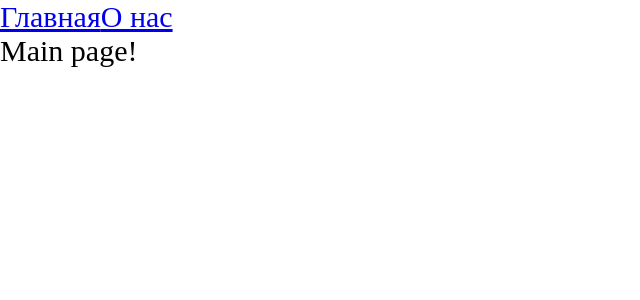
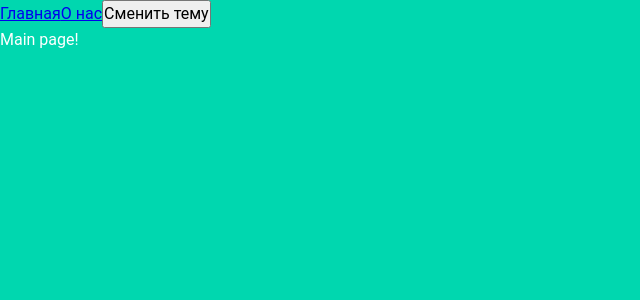
Before and after one commit to youngB0rrov/advancedFrontend, a React app: page / in a window 1280 px wide. Shown: the top 300 px of the page, without its empty margins (0-640 px from the left). Built offline with nearby package versions, Linux system fonts and the light colour scheme.

Commit message:
- Добавлена возможность менять цветовую тему приложения через useContext;

```diff
--- a/src/App.tsx
+++ b/src/App.tsx
@@ -1,15 +1,19 @@
-import {Counter} from "./components/counter/Counter";
-import "./index.scss";
+import {useContext, useState} from "react";
+import "./styles/index.scss";
 import {Routes, Route} from "react-router-dom";
 import {Link} from "react-router-dom";
 import {AboutPageAsync} from "./pages/about-page/AboutPage.async";
 import {MainPageAsync} from "./pages/main-page/MainPage.async";
 import {Suspense} from "react";
+import {ThemeContext} from "./theme/ThemeContext";
+import {useTheme} from "./theme/useTheme";
 
 export const App = () => {
+    const {theme, toggleTheme} = useTheme();
+
     return (
         <div
-            className={'app'}
+            className={`app ${theme}`}
         >
             <Link to={'/'}>
                 Главная
@@ -17,6 +21,13 @@ export const App = () => {
             <Link to={'/about'}>
                 О нас
             </Link>
+
+            <button
+                onClick={toggleTheme}
+            >
+                Сменить тему
+            </button>
+
             <Suspense fallback={<div>Loading...</div>}>
                 <Routes>
                     <Route
--- a/src/index.scss
+++ /dev/null
@@ -1,9 +0,0 @@
-.app {
-  font-size: 30px;
-}
-
-* {
-  padding: 0;
-  margin: 0;
-  box-sizing: border-box;
-}
--- a/src/index.tsx
+++ b/src/index.tsx
@@ -1,9 +1,12 @@
 import {render} from "react-dom";
 import { App } from "./App";
 import {BrowserRouter} from "react-router-dom";
+import {ThemeProvider} from "./theme/ThemeProvider";
 
 render(
     <BrowserRouter>
-        <App />
+        <ThemeProvider>
+            <App />
+        </ThemeProvider>
     </BrowserRouter>,
     document.getElementById('root'));
--- /dev/null
+++ b/src/styles/index.scss
@@ -0,0 +1,19 @@
+@import "reset.scss";
+@import "themes/dark.scss";
+@import "themes/light.scss";
+@import "variables/global.scss";
+
+.app {
+  font: var(--font-m);
+
+  background-color: var(--background-color);
+  color: var(--primary-color);
+
+  min-height: 100vh;
+}
+
+* {
+  padding: 0;
+  margin: 0;
+  box-sizing: border-box;
+}
--- /dev/null
+++ b/src/styles/reset.scss
@@ -0,0 +1,14 @@
+* {
+  margin: 0;
+  padding: 0;
+  box-sizing: border-box;
+}
+
+//Обнуление стилей для тех элементов, для которых заданы стили по умолчанию
+button,
+input,
+textarea,
+select {
+  margin: 0;
+  font: inherit;
+}
--- /dev/null
+++ b/src/styles/themes/dark.scss
@@ -0,0 +1,6 @@
+.app.light {
+  --background-color: #00d7af;
+
+  --primary-color: #ffffff;
+  --secondary-color: #c7c7c7;
+}
--- /dev/null
+++ b/src/styles/themes/light.scss
@@ -0,0 +1,6 @@
+.app.dark {
+  --background-color: #725d2d;
+
+  --primary-color: #ffffff;
+  --secondary-color: #c7c7c7;
+}
--- /dev/null
+++ b/src/styles/variables/global.scss
@@ -0,0 +1,11 @@
+:root {
+  --font-family-main: Roboto, 'Times New Roman', sans-serif;
+
+  --font-size-m: 16px;
+  --font-line-m: 24px;
+  --font-m: var(--font-size-m) / var(--font-line-m) var(--font-family-main);
+
+  --font-size-l: 24px;
+  --font-line-l: 32px;
+  --font-l: var(--font-size-l) / var(--font-line-l) var(--font-family-main);
+}
--- /dev/null
+++ b/src/theme/ThemeContext.ts
@@ -0,0 +1,18 @@
+import { createContext } from "react";
+
+
+export enum Themes {
+    LIGHT = 'light',
+    DARK = 'dark'
+}
+
+export const LOCAL_STORAGE_THEM_KEY = 'theme';
+
+export interface ThemeContextProps {
+    theme?: Themes;
+    setTheme?: (theme: Themes) => void;
+}
+
+export const ThemeContext = createContext<ThemeContextProps>({
+
+});
--- /dev/null
+++ b/src/theme/ThemeProvider.tsx
@@ -0,0 +1,23 @@
+import {FunctionComponent, useState, useMemo } from "react";
+import {LOCAL_STORAGE_THEM_KEY, ThemeContext, Themes} from "./ThemeContext";
+
+// Пытаемя достать тему из localStorage. Если тема не установлена -- делаем тему светлой
+const defaultTheme = localStorage.getItem(LOCAL_STORAGE_THEM_KEY) as Themes || Themes.LIGHT;
+
+export const ThemeProvider: FunctionComponent = ({children}) => {
+    const [theme, setTheme] = useState<Themes>(defaultTheme);
+
+    // При перерендиривании компонента, ссылка на него меняется
+    // Поэтому используем useMemo, чтобы пересоздавать объект только тогда
+    // когда меняется поле theme в объекте
+    const defaultThemeContext = useMemo(() => ({
+        theme: theme,
+        setTheme: setTheme
+    }), [theme]);
+
+    return (
+        <ThemeContext.Provider value={defaultThemeContext}>
+            {children}
+        </ThemeContext.Provider>
+    )
+}
--- /dev/null
+++ b/src/theme/useTheme.ts
@@ -0,0 +1,23 @@
+import {useContext} from "react";
+import {LOCAL_STORAGE_THEM_KEY, ThemeContext, Themes} from "./ThemeContext";
+
+interface themeResult {
+    theme: Themes,
+    toggleTheme: () => void;
+}
+
+export const useTheme = (): themeResult => {
+    // Поулчаем то, что дает useContext
+    const {theme, setTheme} = useContext(ThemeContext);
+
+    const toggleTheme = () => {
+        const usedTheme = theme === Themes.LIGHT ? Themes.DARK : Themes.LIGHT;
+        localStorage.setItem(LOCAL_STORAGE_THEM_KEY, usedTheme);
+        setTheme(usedTheme);
+    }
+
+    return {
+        theme,
+        toggleTheme
+    }
+}
```
